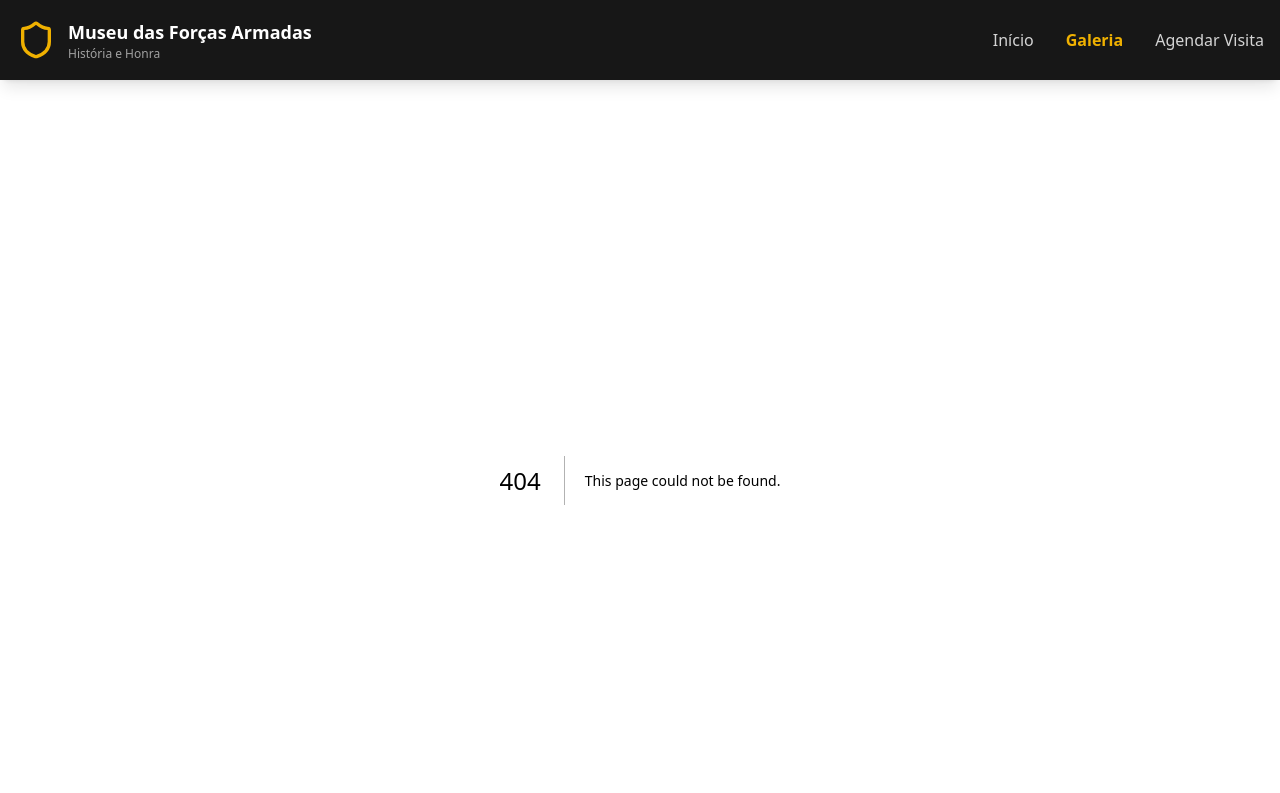
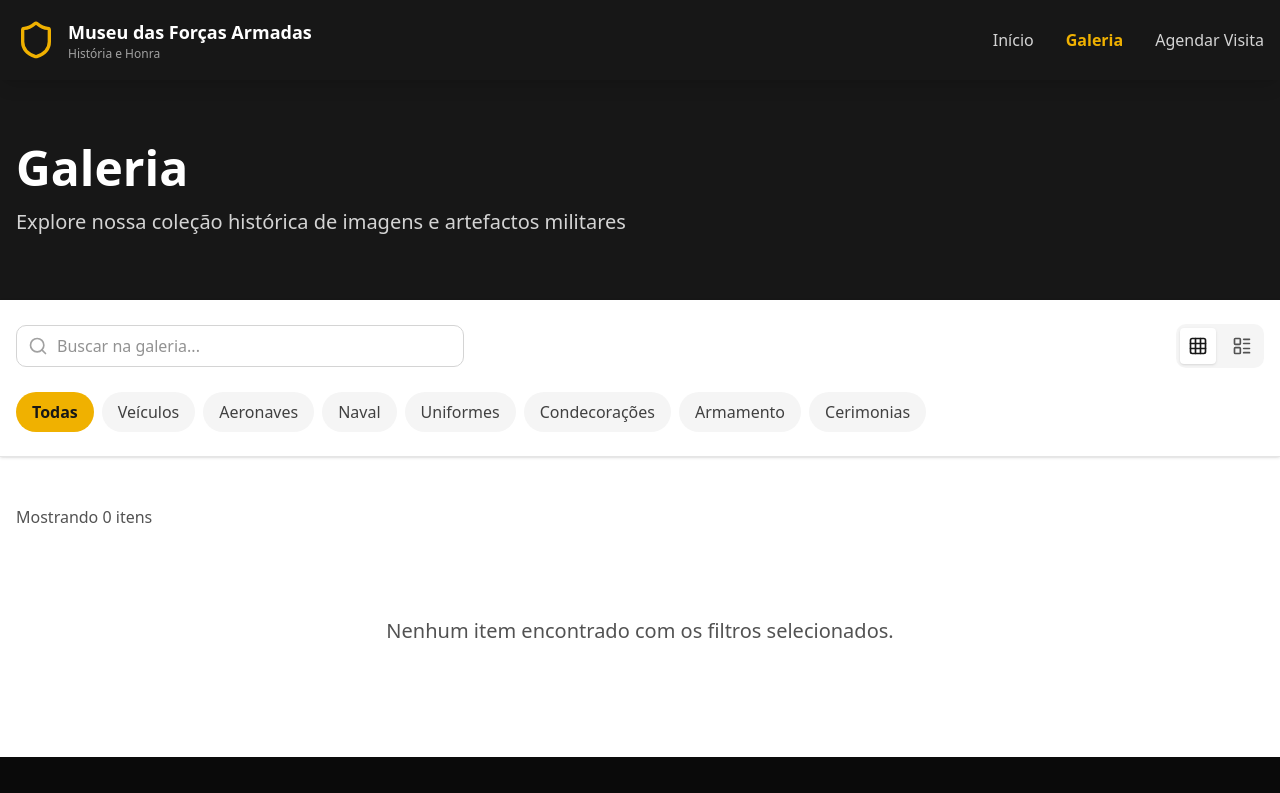
Before and after one commit to Ondjoware/mfaa-landing-page, a Next.js app: page /galeria in a window 1280 px wide. Before the commit this address had no page. Shown: the top 793 px of the page. Built offline with nearby package versions, Linux system fonts and the light colour scheme.

Commit message:
feat: add the gallery page content

```diff
--- /dev/null
+++ b/src/app/galeria/page.tsx
@@ -0,0 +1,13 @@
+import GalleryFilters from "@/components/gallery/gallery-filters";
+import GalleryHeader from "@/components/gallery/gallery-header";
+import GalleryList from "@/components/gallery/gallery-list";
+
+export default function GalleryPage() {
+  return (
+    <main>
+      <GalleryHeader />
+      <GalleryFilters />
+      <GalleryList />
+    </main>
+  );
+}
--- /dev/null
+++ b/src/components/gallery/gallery-filters.tsx
@@ -0,0 +1,84 @@
+"use client";
+import { Grid3x3, LayoutList, Search } from "lucide-react";
+import { useState } from "react";
+
+const categories = [
+  { id: "all", name: "Todas" },
+  { id: "vehicles", name: "Veículos" },
+  { id: "aircraft", name: "Aeronaves" },
+  { id: "naval", name: "Naval" },
+  { id: "uniforms", name: "Uniformes" },
+  { id: "medals", name: "Condecorações" },
+  { id: "weapons", name: "Armamento" },
+  { id: "ceremonies", name: "Cerimonias" },
+];
+
+export default function GalleryFilters() {
+  const [viewMode, setViewMode] = useState<"grid" | "list">("grid");
+  const [searchTerm, setSearchTerm] = useState("");
+  const [selectedCategory, setSelectedCategory] = useState("all");
+
+  return (
+    <section className="bg-white border-b border-neutral-200 sticky top-20 z-40 shadow-sm">
+      <div className="container mx-auto px-4 py-6">
+        <div className="flex flex-col lg:flex-row gap-4 items-start lg:items-center justify-between">
+          {/* Search */}
+          <div className="relative flex-1 max-w-md">
+            <Search className="absolute left-3 top-1/2 -translate-y-1/2 size-5 text-neutral-400" />
+            <input
+              type="text"
+              placeholder="Buscar na galeria..."
+              value={searchTerm}
+              onChange={(e) => setSearchTerm(e.target.value)}
+              className="w-full pl-10 pr-4 py-2 border border-neutral-300 rounded-lg focus:outline-none focus:ring-2 focus:ring-yellow-500"
+            />
+          </div>
+
+          {/* View Mode Toggle */}
+          <div className="flex items-center gap-2 bg-neutral-100 rounded-lg p-1">
+            <button
+              type="button"
+              onClick={() => setViewMode("grid")}
+              className={`p-2 rounded transition-colors ${
+                viewMode === "grid"
+                  ? "bg-white text-neutral-900 shadow"
+                  : "text-neutral-600 hover:text-neutral-900"
+              }`}
+            >
+              <Grid3x3 className="size-5" />
+            </button>
+            <button
+              type="button"
+              onClick={() => setViewMode("list")}
+              className={`p-2 rounded transition-colors ${
+                viewMode === "list"
+                  ? "bg-white text-neutral-900 shadow"
+                  : "text-neutral-600 hover:text-neutral-900"
+              }`}
+            >
+              <LayoutList className="size-5" />
+            </button>
+          </div>
+        </div>
+
+        {/* Category Filters */}
+        <div className="flex flex-wrap gap-2 mt-6">
+          {categories.map((category) => (
+            <button
+              type="button"
+              key={category.id}
+              onClick={() => setSelectedCategory(category.id)}
+              className={`px-4 py-2 rounded-full transition-colors ${
+                selectedCategory === category.id
+                  ? "bg-yellow-500 text-neutral-900 font-semibold"
+                  : "bg-neutral-100 text-neutral-700 hover:bg-neutral-200"
+              }`}
+            >
+              {category.name}
+            </button>
+          ))}
+        </div>
+      </div>
+    </section>
+  );
+}
--- /dev/null
+++ b/src/components/gallery/gallery-header.tsx
@@ -0,0 +1,12 @@
+export default function GalleryHeader() {
+  return (
+    <section className="bg-neutral-900 text-white py-16">
+      <div className="container mx-auto px-4">
+        <h1 className="text-5xl font-bold mb-4">Galeria</h1>
+        <p className="text-xl text-neutral-300">
+          Explore nossa coleção histórica de imagens e artefactos militares
+        </p>
+      </div>
+    </section>
+  );
+}
--- /dev/null
+++ b/src/components/gallery/gallery-list.tsx
@@ -0,0 +1,33 @@
+const filteredItems = [];
+const viewMode = "grid";
+
+export default function GalleryList() {
+  return (
+    <section className="py-12">
+      <div className="container mx-auto px-4">
+        <div className="mb-6">
+          <p className="text-neutral-600">
+            Mostrando {filteredItems.length}{" "}
+            {filteredItems.length === 1 ? "item" : "itens"}
+          </p>
+        </div>
+
+        {viewMode === "grid" ? (
+          <div className="grid sm:grid-cols-2 lg:grid-cols-3 xl:grid-cols-4 gap-6">
+            {/* TODO: Add your grid item here */}
+          </div>
+        ) : (
+          <div className="space-y-4">{/* TODO: Add your list item here */}</div>
+        )}
+
+        {filteredItems.length === 0 && (
+          <div className="text-center py-16">
+            <p className="text-xl text-neutral-600">
+              Nenhum item encontrado com os filtros selecionados.
+            </p>
+          </div>
+        )}
+      </div>
+    </section>
+  );
+}
```
